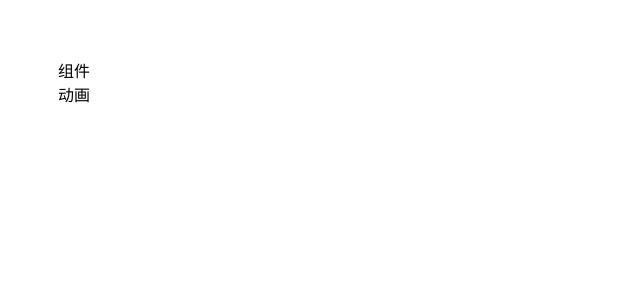
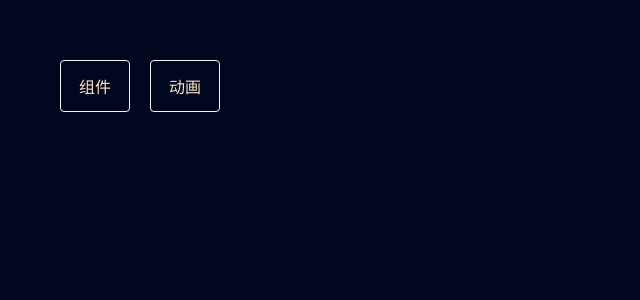
Before and after one commit to wuying052/some-buy, a React (Create React App) app: page / in a window 1280 px wide. Shown: the top 300 px of the page, without its empty margins (0-640 px from the left). Built offline with nearby package versions, Linux system fonts and the light colour scheme.

Commit message:
个性化样式设置，引入图标库

```diff
--- a/package.json
+++ b/package.json
@@ -20,6 +20,7 @@
     "@testing-library/user-event": "^13.5.0",
     "react": "^18.2.0",
     "react-dom": "^18.2.0",
+    "react-fontawesome": "^1.7.1",
     "react-router-dom": "^6.8.1",
     "react-scripts": "5.0.1",
     "web-vitals": "^2.1.4"
@@ -27,7 +28,7 @@
   "devDependencies": {
     "@typescript-eslint/parser": "^5.52.0",
     "node-sass": "^8.0.0",
-    "sass-loader": "^13.2.0",
+    "sass-loader": "^13.2.1",
     "typescript": "^4.9.5"
   },
   "browserslist": {
--- a/public/index.html
+++ b/public/index.html
@@ -5,6 +5,7 @@
     <meta charset="UTF-8">
     <meta name="viewport" content="width=device-width, initial-scale=1.0">
     <meta http-equiv="X-UA-Compatible" content="ie=edge">
+    <link href="https://maxcdn.bootstrapcdn.com/font-awesome/4.7.0/css/font-awesome.min.css" rel="stylesheet">
     <title>demo</title>
 </head>
 <body>
--- a/src/App.css
+++ b/src/App.css
@@ -0,0 +1,7 @@
+/* 重置样式 */
+body{
+  margin: 0;
+}
+ul,li{
+  list-style: none;
+}
--- a/src/App.jsx
+++ b/src/App.jsx
@@ -1,10 +1,20 @@
 import './App.css'
+import './style/common.scss'
+import './style/styles.scss'
 import routers from './router';    // 路由文件
-import { Routes, Link, Route } from 'react-router-dom';    // 路由插件
+import { Routes, Link, Route,useNavigate } from 'react-router-dom';    // 路由插件
+import FontAwesome from 'react-fontawesome';
 
 function App() {
   return (
-    <div className='App'>
+    <div className='App dark-mode'>
+      <ul className='menu'>
+        <li>
+          <FontAwesome
+            name='toggle-off'
+          />
+        </li>
+      </ul>
       <Routes>
         {
           routers.map((item, index) => (
--- a/src/component/animal/index.jsx
+++ b/src/component/animal/index.jsx
@@ -1,6 +1,6 @@
 export default function(){
   return (
-    <div class='ani'>
+    <div className='ani'>
       <div className='page-left'>
         <a >MyCarousel 组件</a>
       </div>
--- /dev/null
+++ b/src/libs/home.js
@@ -0,0 +1,9 @@
+const mode = [
+  {
+    name:'组件',url:'other'
+  },
+  {
+    name:'动画',url:'animation'
+  },
+]
+export default mode
--- a/src/view/common.scss
+++ b/src/style/common.scss
@@ -1,5 +1,19 @@
+.menu{
+  float: right;
+  padding-right: 20px;
+}
 .home{
   padding: 50px;
+  .content{
+    display: flex;
+  }
+  .item{
+    padding: 13px 18px;
+    margin: 10px;
+    border-radius: 4px;
+    border: 1px solid #f5f5f5;
+    box-shadow: 4px;
+  }
 }
 .carousel{
   height: 300px;
--- /dev/null
+++ b/src/style/styles.scss
@@ -0,0 +1,5 @@
+.dark-mode{
+  height: 100vh;
+  color: bisque;
+  background: #00071f;
+}
--- a/src/view/index.jsx
+++ b/src/view/index.jsx
@@ -1,19 +1,21 @@
-import './common.scss'
-import { useNavigate } from "react-router-dom";
+import { useState, useNavigate } from "react-router-dom";
+import home from '../libs/home.js'
 
 const HomePage = ()=>{
-
   const navigat = useNavigate()
-  const goto = ()=>{
-    navigat('other')
+  const goto = (url)=>{
+    navigat(url)
   }
   return (
     <div className='home'>
-      <div className='item'>
-        <a onClick={goto}>组件</a>
-      </div>
-      <div className='item'>
-        <a onClick={()=>navigat('animation')}>动画</a>
+      <div className="content">
+        {
+          home.map((i,index)=>(
+            <div className='item' key={index}>
+              <a onClick={goto(i.url)}>{i.name}</a>
+            </div>
+          ))
+        }
       </div>
     </div>
   )
```
Also changed, not shown: 1 other file (tests, documents, lock files or other folders).
